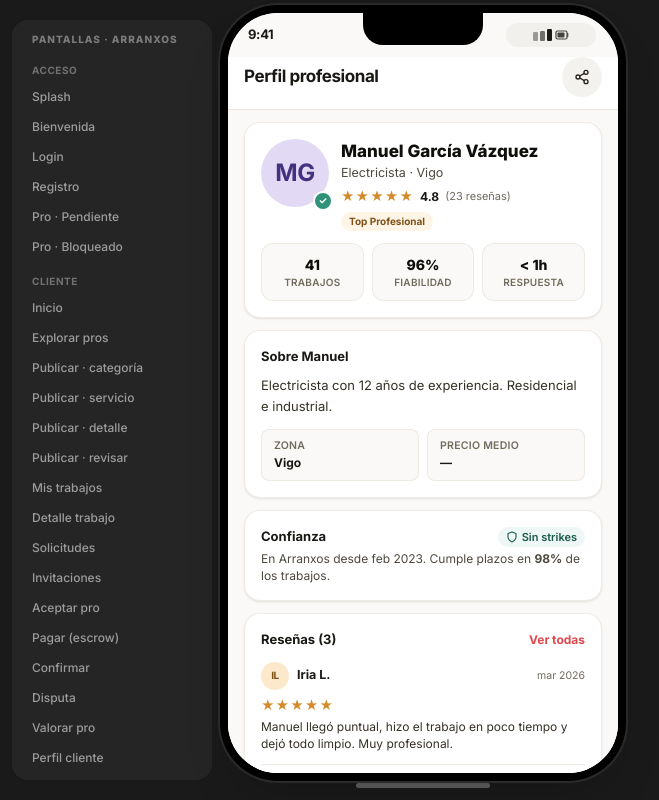
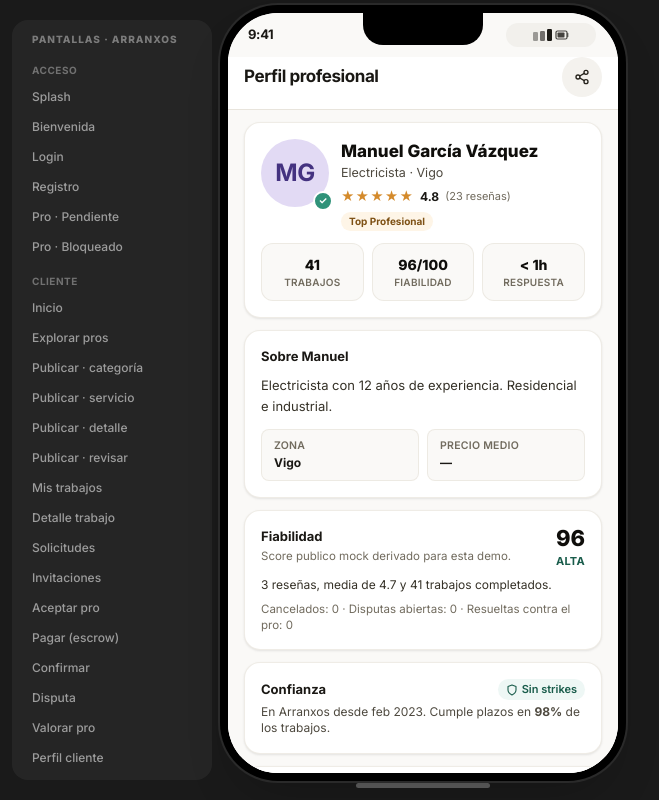
Before and after one commit to mfuentesiglesias/arranxos-v3, a Next.js app: page /profesional/perfil in a window 1280 px wide. Shown: the whole page, without its empty margins (325-984 px from the left). Built offline with nearby package versions, Linux system fonts and the light colour scheme.

Commit message:
Add mock professional reliability score

```diff
--- a/src/app/(profesional)/profesional/mi-perfil/page.tsx
+++ b/src/app/(profesional)/profesional/mi-perfil/page.tsx
@@ -19,6 +19,7 @@ import {
 import { currentPro, defaultAdminConfig, professionals } from "@/lib/data";
 import {
   getCurrentProfessionalId,
+  getEffectiveJobs,
   getEffectiveApprovedCatalogServices,
   getEffectiveCatalogRequests,
   getProfessionalCatalogProfile,
@@ -26,6 +27,7 @@ import {
   type ProfessionalCatalogProfile,
   useSession,
 } from "@/lib/store";
+import { getProfessionalReliabilitySummary } from "@/lib/reliability";
 import type { CatalogRequest, CatalogService, Professional } from "@/lib/types";
 const SPECIALTY_RADIUS_OPTIONS = [5, 10, 25, 50, 100] as const;
 const POSTAL_CODE_LOOKUP = {
@@ -90,6 +92,8 @@ export default function PerfilProPage() {
   const storeCatalogRequests = useSession(getEffectiveCatalogRequests);
   const approvedCatalogServices = useSession(getEffectiveApprovedCatalogServices);
   const session = useSession();
+  const effectiveJobs = useMemo(() => getEffectiveJobs(session), [session]);
+  const effectiveDisputes = session.disputes;
   const professionalCatalogProfile = useMemo(
     () => getProfessionalCatalogProfile(session, currentProfessionalId),
     [session, currentProfessionalId],
@@ -125,6 +129,16 @@ export default function PerfilProPage() {
   const myReviews = useMemo(
     () => allProfessionalReviews.slice(0, 3),
     [allProfessionalReviews],
+  );
+  const reliabilitySummary = useMemo(
+    () =>
+      getProfessionalReliabilitySummary({
+        professional,
+        reviews: allProfessionalReviews,
+        jobs: effectiveJobs,
+        disputes: effectiveDisputes,
+      }),
+    [allProfessionalReviews, effectiveDisputes, effectiveJobs, professional],
   );
   const displayedPrimarySpecialty =
     savedProfileState.specialties[0]?.label ?? professional.specialty;
@@ -965,12 +979,12 @@ export default function PerfilProPage() {
               )}
             </div>
           </div>
-          <div className="grid grid-cols-3 gap-2 text-center">
-            {[
-              ["Trabajos", professional.jobs],
-              ["Fiabilidad", `${professional.reliability}%`],
-              ["Respuesta", professional.responseTime],
-            ].map(([l, v]) => (
+              <div className="grid grid-cols-3 gap-2 text-center">
+                {[
+                  ["Trabajos", professional.jobs],
+                  ["Fiabilidad", `${reliabilitySummary.score}/100`],
+                  ["Respuesta", professional.responseTime],
+                ].map(([l, v]) => (
               <div
                 key={String(l)}
                 className="rounded-xl bg-sand-50 border border-sand-200/70 py-2.5"
@@ -981,6 +995,40 @@ export default function PerfilProPage() {
                 </div>
               </div>
             ))}
+          </div>
+        </Card>
+
+        <Card className="mb-3" testId="professional-reliability-summary">
+          <div className="flex items-start justify-between gap-3 mb-2">
+            <div>
+              <div className="font-bold text-[13px] text-ink-800">Fiabilidad</div>
+              <div className="mt-0.5 text-[11.5px] text-ink-400">
+                Score mock/demo derivado para profesionales.
+              </div>
+            </div>
+            <div className="text-right">
+              <div
+                className="font-extrabold text-[22px] leading-none text-ink-900"
+                data-testid="professional-reliability-score"
+              >
+                {reliabilitySummary.score}
+              </div>
+              <div
+                className={`mt-1 text-[11px] font-bold uppercase tracking-wide ${getReliabilityLabelClassName(reliabilitySummary.label)}`}
+                data-testid="professional-reliability-label"
+              >
+                {getReliabilityLabelText(reliabilitySummary.label)}
+              </div>
+            </div>
+          </div>
+          <div className="text-[12px] text-ink-600 leading-snug">
+            {reliabilitySummary.reviewCount} reseñas, media de {reliabilitySummary.averageRating.toFixed(1)}, {reliabilitySummary.completedJobs} trabajos completados y {reliabilitySummary.strikes} strikes.
+          </div>
+          <div className="mt-2 text-[11.5px] text-ink-400 leading-snug">
+            Cancelados: {reliabilitySummary.cancelledJobs} · Disputas abiertas: {reliabilitySummary.openDisputes} · Resueltas contra el pro: {reliabilitySummary.resolvedAgainstPro} · Split: {reliabilitySummary.splitDisputes}
+          </div>
+          <div className="mt-2 rounded-2xl border border-sand-200/70 bg-sand-50/70 px-3 py-2 text-[11.5px] text-ink-500 leading-snug">
+            Este indicador es mock/demo y no activa bloqueos ni reglas automáticas en esta fase.
           </div>
         </Card>
 
@@ -1337,6 +1385,20 @@ function getPanelDescription(panelId: ProfilePanelId | null) {
   )[panelId ?? "edit"];
 }
 
+function getReliabilityLabelText(label: "alta" | "media" | "baja") {
+  return label.charAt(0).toUpperCase() + label.slice(1);
+}
+
+function getReliabilityLabelClassName(label: "alta" | "media" | "baja") {
+  return (
+    {
+      alta: "text-teal-700",
+      media: "text-amber-700",
+      baja: "text-rose-600",
+    } satisfies Record<"alta" | "media" | "baja", string>
+  )[label];
+}
+
 function ChecklistRow({
   label,
   status,
--- a/src/app/profesional/perfil/page.tsx
+++ b/src/app/profesional/perfil/page.tsx
@@ -1,7 +1,6 @@
 "use client";
 import { Suspense, useMemo, useState } from "react";
 import { useSearchParams } from "next/navigation";
-import Link from "next/link";
 import { HeaderActionSheet } from "@/components/layout/header-action-sheet";
 import { HeaderIconButton } from "@/components/layout/header-icon-button";
 import { StatusBar } from "@/components/layout/status-bar";
@@ -14,7 +13,8 @@ import { Icon } from "@/components/ui/icon";
 import { RatingStars } from "@/components/pros/rating-stars";
 import { StrikeBadge } from "@/components/pros/strike-badge";
 import { professionals } from "@/lib/data";
-import { getReviewsForProfessional, useSession } from "@/lib/store";
+import { getProfessionalReliabilitySummary } from "@/lib/reliability";
+import { getEffectiveJobs, getReviewsForProfessional, useSession } from "@/lib/store";
 
 function Inner() {
   const session = useSession();
@@ -27,6 +27,16 @@ function Inner() {
     (review) => review.targetId === pro.id && review.targetType === "professional",
   );
   const proReviews = useMemo(() => getReviewsForProfessional(session, pro.id), [session, pro.id]);
+  const reliabilitySummary = useMemo(
+    () =>
+      getProfessionalReliabilitySummary({
+        professional: pro,
+        reviews: proReviews,
+        jobs: getEffectiveJobs(session),
+        disputes: session.disputes,
+      }),
+    [pro, proReviews, session],
+  );
   const displayedRating =
     mockProReviews.length > 0 && proReviews.length > 0
       ? proReviews.reduce((total, review) => total + review.rating, 0) / proReviews.length
@@ -103,7 +113,7 @@ function Inner() {
           <div className="grid grid-cols-3 gap-2 text-center">
             {[
               ["Trabajos", pro.jobs ?? 0],
-              ["Fiabilidad", `${pro.reliability ?? 0}%`],
+              ["Fiabilidad", `${reliabilitySummary.score}/100`],
               ["Respuesta", pro.responseTime],
             ].map(([l, v]) => (
               <div
@@ -145,6 +155,37 @@ function Inner() {
             </div>
           </Card>
         )}
+
+        <Card className="mb-3">
+          <div className="flex items-start justify-between gap-3 mb-2">
+            <div>
+              <div className="font-bold text-[13px] text-ink-800">Fiabilidad</div>
+              <div className="mt-0.5 text-[11.5px] text-ink-400">
+                Score publico mock derivado para esta demo.
+              </div>
+            </div>
+            <div className="text-right">
+              <div
+                className="font-extrabold text-[22px] leading-none text-ink-900"
+                data-testid="public-professional-reliability-score"
+              >
+                {reliabilitySummary.score}
+              </div>
+              <div
+                className={`mt-1 text-[11px] font-bold uppercase tracking-wide ${getReliabilityLabelClassName(reliabilitySummary.label)}`}
+                data-testid="public-professional-reliability-label"
+              >
+                {getReliabilityLabelText(reliabilitySummary.label)}
+              </div>
+            </div>
+          </div>
+          <div className="text-[12px] text-ink-600 leading-snug">
+            {reliabilitySummary.reviewCount} reseñas, media de {reliabilitySummary.averageRating.toFixed(1)} y {reliabilitySummary.completedJobs} trabajos completados.
+          </div>
+          <div className="mt-2 text-[11.5px] text-ink-400 leading-snug">
+            Cancelados: {reliabilitySummary.cancelledJobs} · Disputas abiertas: {reliabilitySummary.openDisputes} · Resueltas contra el pro: {reliabilitySummary.resolvedAgainstPro}
+          </div>
+        </Card>
 
         <Card className="mb-3">
           <div className="flex items-center justify-between mb-1">
@@ -228,3 +269,17 @@ export default function Page() {
     </Suspense>
   );
 }
+
+function getReliabilityLabelText(label: "alta" | "media" | "baja") {
+  return label.charAt(0).toUpperCase() + label.slice(1);
+}
+
+function getReliabilityLabelClassName(label: "alta" | "media" | "baja") {
+  return (
+    {
+      alta: "text-teal-700",
+      media: "text-amber-700",
+      baja: "text-rose-600",
+    } satisfies Record<"alta" | "media" | "baja", string>
+  )[label];
+}
--- /dev/null
+++ b/src/lib/reliability.ts
@@ -0,0 +1,129 @@
+import type { Dispute, Job, Professional, Review } from "./types";
+
+type ReliabilityLabel = "alta" | "media" | "baja";
+
+type ReliabilityProfessionalInput = Pick<
+  Professional,
+  "id" | "rating" | "reviews" | "jobs" | "reliability" | "strikes"
+>;
+
+type ReliabilityReviewInput = Pick<Review, "rating">;
+type ReliabilityJobInput = Pick<Job, "id" | "assignedProId" | "status">;
+type ReliabilityDisputeInput = Pick<Dispute, "jobId" | "status">;
+
+export interface ProfessionalReliabilitySummary {
+  score: number;
+  label: ReliabilityLabel;
+  reviewCount: number;
+  averageRating: number;
+  completedJobs: number;
+  cancelledJobs: number;
+  openDisputes: number;
+  resolvedAgainstPro: number;
+  splitDisputes: number;
+  strikes: number;
+  usesFallback: boolean;
+}
+
+interface GetProfessionalReliabilitySummaryInput {
+  professional: ReliabilityProfessionalInput;
+  reviews?: ReliabilityReviewInput[];
+  jobs?: ReliabilityJobInput[];
+  disputes?: ReliabilityDisputeInput[];
+}
+
+const MAX_RATING_POINTS = 40;
+const MAX_REVIEW_POINTS = 15;
+const MAX_COMPLETED_JOB_POINTS = 20;
+const REVIEW_POINT_THRESHOLD = 30;
+const COMPLETED_JOB_POINT_THRESHOLD = 20;
+
+export function classifyReliabilityScore(score: number): ReliabilityLabel {
+  if (score >= 80) return "alta";
+  if (score >= 60) return "media";
+  return "baja";
+}
+
+export function getProfessionalReliabilitySummary({
+  professional,
+  reviews = [],
+  jobs = [],
+  disputes = [],
+}: GetProfessionalReliabilitySummaryInput): ProfessionalReliabilitySummary {
+  const professionalJobs = jobs.filter((job) => job.assignedProId === professional.id);
+  const professionalJobIds = new Set(professionalJobs.map((job) => job.id));
+  const professionalDisputes = disputes.filter((dispute) =>
+    professionalJobIds.has(dispute.jobId),
+  );
+  const liveCompletedJobs = professionalJobs.filter((job) => job.status === "completed").length;
+  const liveCancelledJobs = professionalJobs.filter((job) => job.status === "cancelled").length;
+  const reviewCount = reviews.length > 0 ? reviews.length : professional.reviews ?? 0;
+  const averageRating =
+    reviews.length > 0
+      ? reviews.reduce((total, review) => total + review.rating, 0) / reviews.length
+      : professional.rating ?? 0;
+  const completedJobs = Math.max(liveCompletedJobs, professional.jobs ?? 0);
+  const cancelledJobs = liveCancelledJobs;
+  const openDisputes = professionalDisputes.filter((dispute) => dispute.status === "open").length;
+  const resolvedAgainstPro = professionalDisputes.filter(
+    (dispute) => dispute.status === "resolved_client",
+  ).length;
+  const splitDisputes = professionalDisputes.filter(
+    (dispute) => dispute.status === "split",
+  ).length;
+  const strikes = professional.strikes ?? 0;
+
+  const ratingPoints = clamp((averageRating / 5) * MAX_RATING_POINTS, 0, MAX_RATING_POINTS);
+  const reviewPoints = clamp(
+    (reviewCount / REVIEW_POINT_THRESHOLD) * MAX_REVIEW_POINTS,
+    0,
+    MAX_REVIEW_POINTS,
+  );
+  const completedJobPoints = clamp(
+    (completedJobs / COMPLETED_JOB_POINT_THRESHOLD) * MAX_COMPLETED_JOB_POINTS,
+    0,
+    MAX_COMPLETED_JOB_POINTS,
+  );
+
+  const derivedScore = clamp(
+    Math.round(
+      ratingPoints +
+        reviewPoints +
+        completedJobPoints -
+        cancelledJobs * 10 -
+        openDisputes * 5 -
+        resolvedAgainstPro * 12 -
+        splitDisputes * 4 -
+        strikes * 12,
+    ),
+    0,
+    100,
+  );
+
+  const liveSignals = reviews.length + liveCompletedJobs + liveCancelledJobs + professionalDisputes.length;
+  const usesFallback =
+    liveSignals < 5 && typeof professional.reliability === "number" && professional.reliability >= 0;
+  const score = usesFallback ? clamp(Math.round(professional.reliability ?? 0), 0, 100) : derivedScore;
+
+  return {
+    score,
+    label: classifyReliabilityScore(score),
+    reviewCount,
+    averageRating: roundToSingleDecimal(averageRating),
+    completedJobs,
+    cancelledJobs,
+    openDisputes,
+    resolvedAgainstPro,
+    splitDisputes,
+    strikes,
+    usesFallback,
+  };
+}
+
+function roundToSingleDecimal(value: number) {
+  return Math.round(value * 10) / 10;
+}
+
+function clamp(value: number, min: number, max: number) {
+  return Math.min(max, Math.max(min, value));
+}
```
Also changed, not shown: 1 other file (tests, documents, lock files or other folders).
